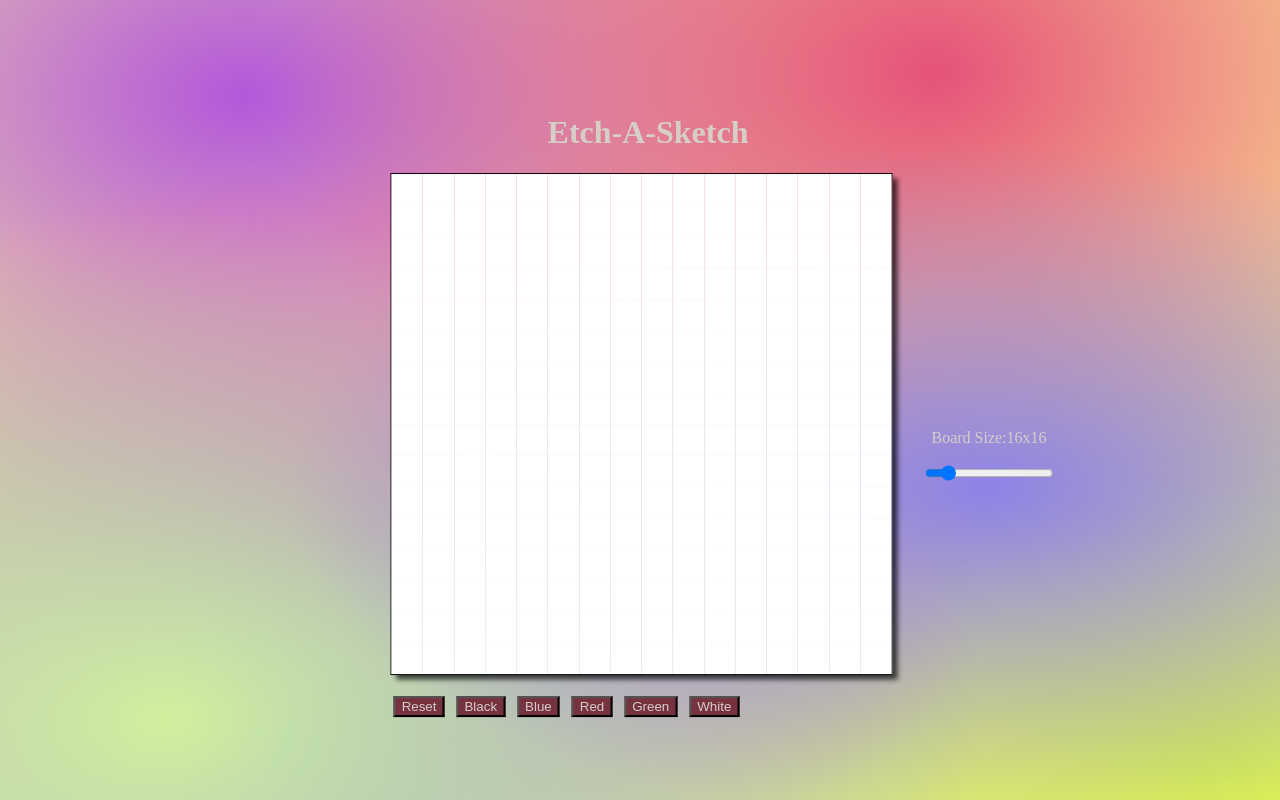
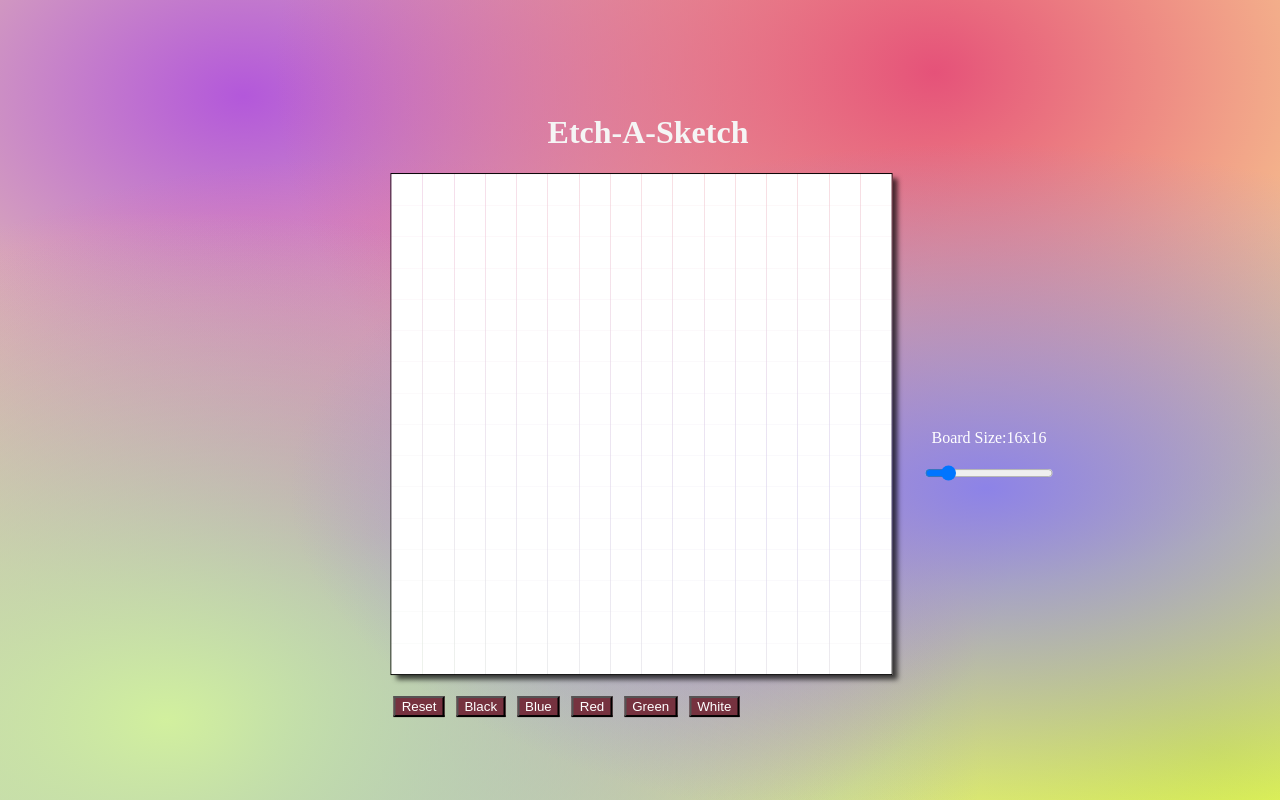
Before and after one commit to CN-McLaren/etch-A-Sketch, a plain HTML site: page index.html in a window 1280 px wide. Drawn offline with Linux system fonts and the light colour scheme.

Commit message:
Changed font color to white

```diff
--- a/style.css
+++ b/style.css
@@ -21,18 +21,18 @@ body {
 h1 {
     display:flex;
     justify-content:center;
-    color:#D7CEC7;
+    color:whitesmoke
 }
 
 p {
-    color:#D7CEC7;
+    color:white;
     display: flex;
     justify-content: center;
 }
 
 button {
     background-color:#76323F;
-    color:#D7CEC7;
+    color:white;
     margin:6px;
 }
 
```
